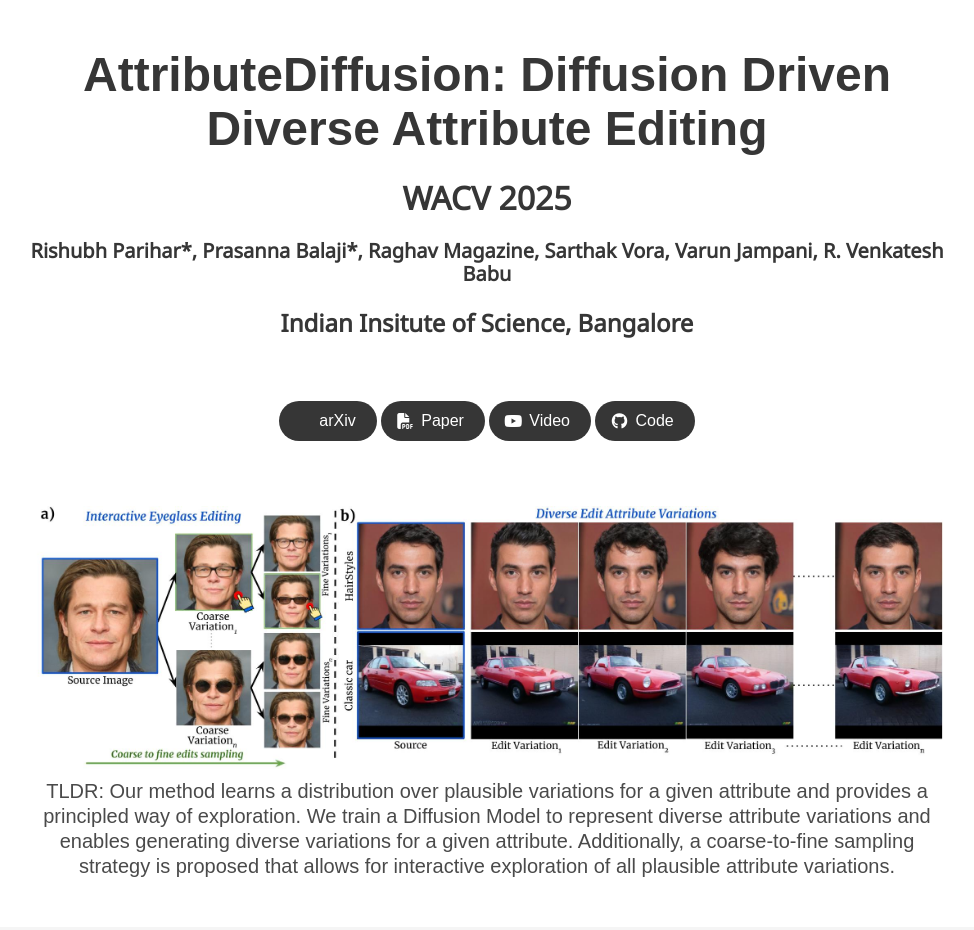
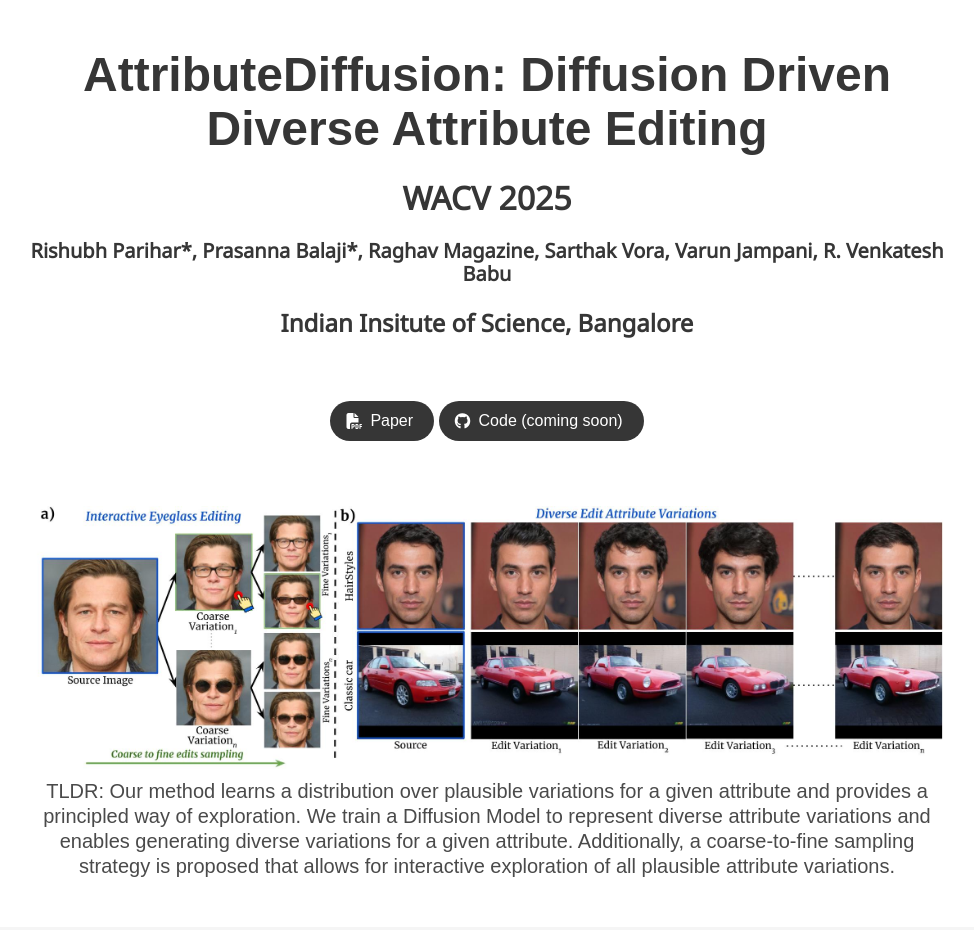
Before and after one commit to rishubhpar/attributediffusion, a plain HTML site: page index.html in a window 1280 px wide. Shown: the top 930 px of the page, without its empty margins (153-1127 px from the left). Drawn offline with nearby package versions, Linux system fonts and the light colour scheme; some icons are missing; a web font is replaced by a local one.

Commit message:
Update index.html

```diff
--- a/index.html
+++ b/index.html
@@ -69,42 +69,21 @@
           <div class="publication-links">
             </span>
             <span class="link-block">
-              <a href="https://arxiv.org/abs/2408.05083"                       // change
-                 class="external-link button is-normal is-rounded is-dark">
-                <span class="icon">
-                    <i class="ai ai-arxiv"></i>
-                </span>
-                <span>arXiv</span>
-              </a>
-
-            </span>
-            <span class="link-block">
-            <a href="./PreciseControl_arXiv.pdf"
+            <a href="https://openaccess.thecvf.com/content/WACV2025/papers/Parihar_Attribute_Diffusion_Diffusion_Driven_Diverse_Attribute_Editing_WACV_2025_paper.pdf"
                 class="external-link button is-normal is-rounded is-dark">
                 <span class="icon">
                   <i class="fas fa-file-pdf"></i>
                 </span>
             <span>Paper</span>
               </a>
-            </span>
-            <!-- Video Link. -->
-            <span class="link-block">
-              <a href="https://www.youtube.com/watch?v=t9GJT1HnQhU"                       // change
-                 class="external-link button is-normal is-rounded is-dark">
-                <span class="icon">
-                    <i class="fab fa-youtube"></i>
-                </span>
-                <span>Video</span>
-              </a>
-            </span>
             <!-- Code Link. -->
             <span class="link-block">
-              <a href="https://github.com/rishubhpar/PreciseControl"                        // change
+              <a href="https://rishubhpar.github.io/attributediffusion/"                        // change
                  class="external-link button is-normal is-rounded is-dark">
                 <span class="icon">
                     <i class="fab fa-github"></i>
                 </span>
-                <span>Code</span>
+                <span>Code (coming soon)</span>
                 </a>
             </span>
           </div>
```
